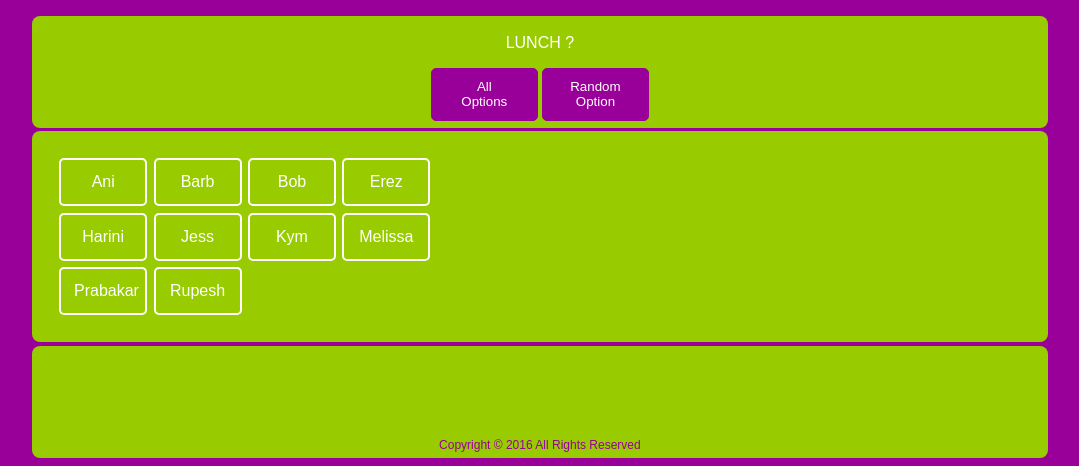
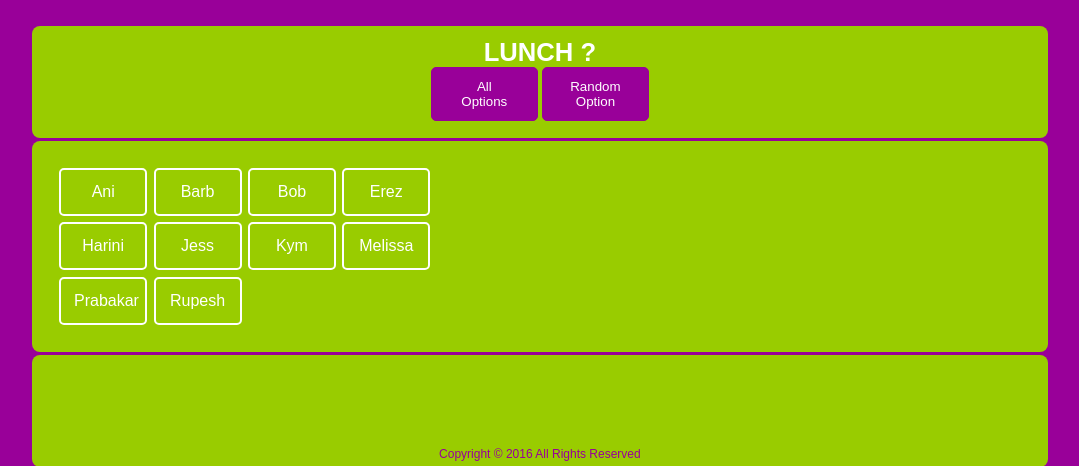
Before and after one commit to aganita/eatery-picker, a PHP site: page / in a window 1280 px wide. Shown: the top 466 px of the page, without its empty margins (64-1143 px from the left). Run offline with PHP 8.4, Linux system fonts and the light colour scheme.

Commit message:
updtaed styling of the header

```diff
--- a/style.css
+++ b/style.css
@@ -20,9 +20,9 @@ header, footer, .container {
 
 header {
   height: 7em;
-  padding-top: 0.1em;
   margin-top: 1em;
   text-align: center;
+  overflow:visible;
   box-sizing: border-box;
 }
 
@@ -31,6 +31,14 @@ footer {
   padding-top: 5em;
   text-align: center;
   box-sizing: border-box;
+}
+
+header p{
+  font-size: 1.6em;
+  font-weight: bold;
+  margin-bottom: 0.5em;
+  position: relative;
+  top: 0.5em;
 }
 
 
```
